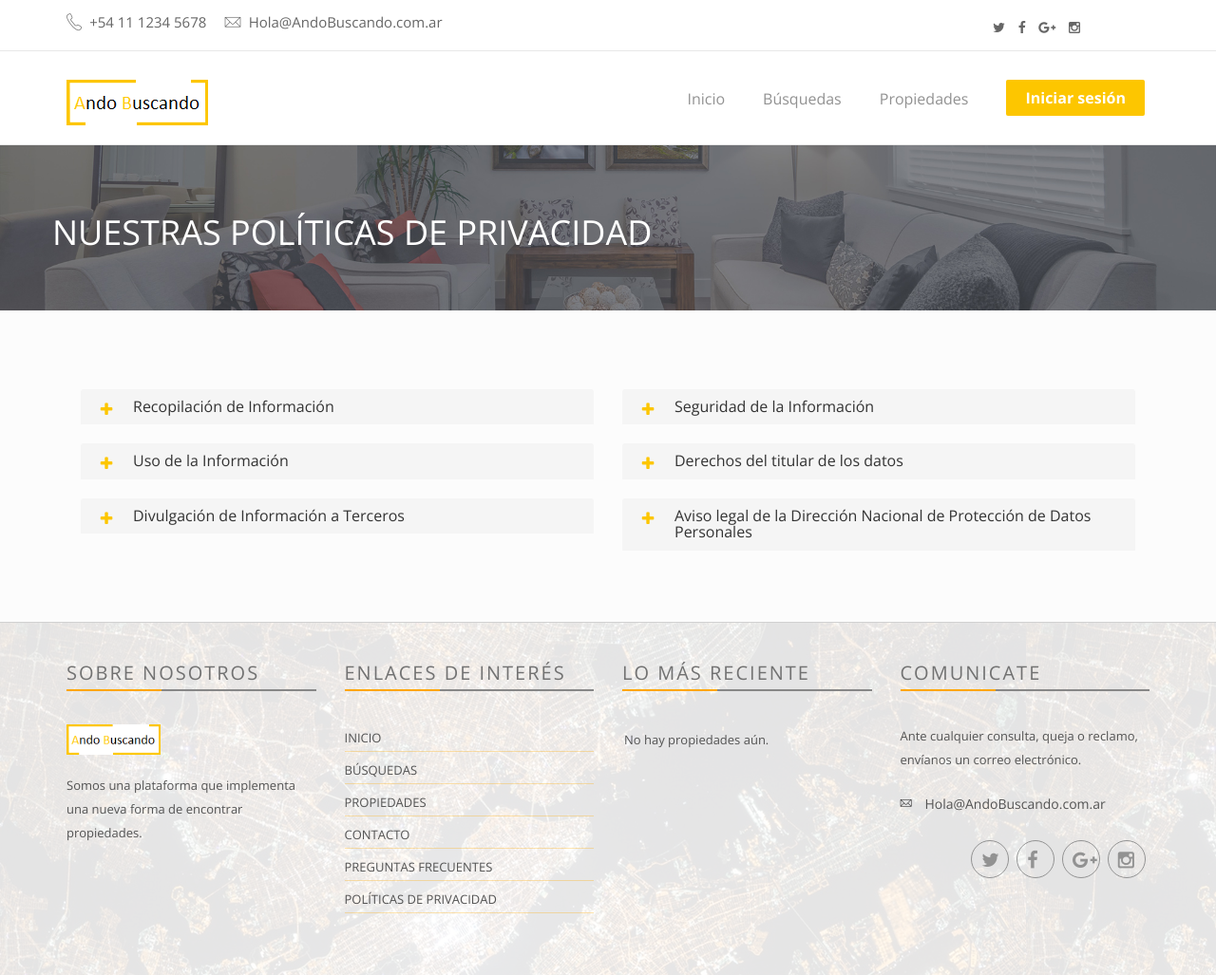
After one commit to enzojb/andoBuscando, a Django app: page /faq/politicas/ in a window 1280 px wide. The commit adds this page. Shown: the whole page at 95% size. Run offline with Django 5.2, Linux system fonts and the light colour scheme; data that the repository does not hold is empty; some libraries are stand-ins or nearby versions.

Commit message:
Add Politicas, Contacto y FAQ

```diff
--- a/andoBuscando/urls.py
+++ b/andoBuscando/urls.py
@@ -28,6 +28,9 @@ urlpatterns = [
     path("logout/", auth_views.LogoutView.as_view(), name='logout'),
     path('usuario/', include('apps.usuario.urls'), name='usuario'),
     path('publicacion/', include('apps.publicacion.urls'), name='publicacion'),
+    path('terminos/', include('apps.publicacion.urls'), name='terminos'),
+    path('contacto/', include('apps.publicacion.urls'), name='contacto'),
+    path('faq/', include('apps.publicacion.urls'), name='faq'),
     path('propiedad/', include('apps.propiedad.urls'), name='propiedad'),
     path('contador/', include('apps.contador.urls'), name='contador'),
 ]
--- a/apps/publicacion/urls.py
+++ b/apps/publicacion/urls.py
@@ -1,5 +1,5 @@
 from django.urls import path
-from apps.publicacion.views import PublicacionListView, DashboardView, PublicacionCargaView, ContactarUsuarioView, PublicacionEdicionView, PublicacionEliminacionView
+from apps.publicacion.views import PublicacionListView, DashboardView, PublicacionCargaView, ContactarUsuarioView, PublicacionEdicionView, PublicacionEliminacionView, PoliticasView, ContactoView, FaqView
 from . import views
 
 urlpatterns=[
@@ -8,5 +8,8 @@ urlpatterns=[
     path("cargar_publicacion/", PublicacionCargaView.as_view(), name="cargar_publicacion"),
     path("contactar_usuario/", ContactarUsuarioView.as_view() , name="contactar_usuario"),
     path("editar_publicacion/<int:pk>/", PublicacionEdicionView.as_view(),name="editar_publicacion"),
-    path("eliminar_publicacion/<int:pk>/", PublicacionEliminacionView.as_view(), name="eliminar_publicacion")
+    path("eliminar_publicacion/<int:pk>/", PublicacionEliminacionView.as_view(), name="eliminar_publicacion"),
+    path("politicas/", PoliticasView.as_view(), name="politicas"),
+    path("contacto/", ContactoView.as_view(), name="contacto"),
+    path("faq/", FaqView.as_view(), name="faq"),
 ]
--- a/apps/publicacion/views.py
+++ b/apps/publicacion/views.py
@@ -140,3 +140,29 @@ class PublicacionEliminacionView(DeleteView):
         publicacion = self.get_object()
         publicacion.delete()
         return redirect(self.success_url)
+
+class PoliticasView(TemplateView):
+    template_name = 'politicas.html'
+    redirect_field_name = "redirect_to"
+    raise_exception = False
+
+    def get(self,request):
+        return self.render_to_response({})
+
+
+class ContactoView(TemplateView):
+    template_name = 'contacto.html'
+    redirect_field_name = "redirect_to"
+    raise_exception = False
+
+    def get(self,request):
+        return self.render_to_response({})
+
+
+class FaqView(TemplateView):
+    template_name = 'faq.html'
+    redirect_field_name = "redirect_to"
+    raise_exception = False
+
+    def get(self,request):
+        return self.render_to_response({})
--- a/templates/partials/footer.html
+++ b/templates/partials/footer.html
@@ -24,9 +24,9 @@
                             <li><a href="{% url 'index' %}">Inicio</a></li>
                             <li><a href="{% url 'busquedas' %}">Búsquedas</a>  </li>
                             <li><a href="{% url 'propiedades' %}">Propiedades</a>  </li>
-                            <li><a href="#">Contacto</a></li>
-                            <li><a href="#">Preguntas frecuentes</a>  </li>
-                            <li><a href="#">Términos y condiciones</a>  </li>
+                            <li><a href="{% url 'contacto' %}">Contacto</a></li>
+                            <li><a href="{% url 'faq' %}">Preguntas frecuentes</a>  </li>
+                            <li><a href="{% url 'politicas' %}">Políticas de privacidad</a>  </li>
                         </ul>
                     </div>
                 </div>
--- /dev/null
+++ b/templates/politicas.html
@@ -0,0 +1,173 @@
+{% extends 'base.html' %}
+{% load static %}
+
+{% block title %}ANDO BUSCANDO | Página Principal{% endblock %}
+
+{% block content %}
+        <div class="page-head">
+            <div class="container">
+                <div class="row">
+                    <div class="page-head-content">
+                        <h2 class="wow fadeInLeft animated">NUESTRAS POLÍTICAS DE PRIVACIDAD</h2>
+                        <div class="title-line wow fadeInRight animated"></div>
+                    </div>
+                </div>
+            </div>
+        </div>
+
+            <!-- property area -->
+        <div class="content-area recent-property" style="background-color: #FCFCFC; padding-bottom: 55px;">
+            <div class="container">
+
+                <div class="row">
+                    <div class="col-md-10 col-md-offset-1 col-sm-12 text-center page-title">
+                        <!-- /.feature title -->
+                        <!--<h2>Our terms </h2>-->
+                        <br>
+                    </div>
+                </div>
+
+                <div class="row row-feat">
+                    <div class="col-md-12">
+                         <div class="col-sm-6 feat-list">
+                            <div class="panel-group">
+                                <div class="panel panel-default">
+                                    <div class="panel-heading">
+                                         <h4 class="panel-title fqa-title" data-toggle="collapse" data-target="#fqa11" >
+                                            Recopilación de Información
+                                         </h4>
+                                    </div>
+                                    <div id="fqa11" class="panel-collapse collapse fqa-body">
+                                        <div class="panel-body">
+                                            <div>
+                                                Este sitio web puede recopilar datos personales mediante formularios de contacto o solicitudes de búsqueda de propiedades. Los datos solicitados pueden incluir:
+                                                <ul>
+                                                    <li>Nombre completo</li>
+                                                    <li>Dirección de correo electrónico</li>
+                                                    <li>Número de teléfono</li>
+                                                    <li>Preferencias de búsqueda (tipo de inmueble, ubicación, rango de precio, etc.)</li>
+                                                    <li>Mensajes u observaciones ingresadas por el usuario</li>
+                                                </ul>
+                                            </div>
+                                        </div>
+                                    </div>
+                                </div>
+                            </div>
+
+                            <div class="panel-group">
+                                <div class="panel panel-default">
+                                    <div class="panel-heading">
+                                         <h4 class="panel-title fqa-title" data-toggle="collapse" data-target="#fqa22" >
+                                            Uso de la Información
+                                         </h4>
+                                    </div>
+                                    <div id="fqa22" class="panel-collapse collapse fqa-body">
+                                        <div class="panel-body">
+                                            <div>
+                                                La información personal recopilada se utilizará exclusivamente para los siguientes fines:
+                                                <ul>
+                                                    <li> Contactar al usuario con un agente inmobiliario para asistirlo en su búsqueda de propiedades.</li>
+                                                    <li> Ofrecer asesoramiento personalizado sobre inmuebles residenciales, comerciales o de otro tipo.</li>
+                                                    <li> Brindar soporte y atención en relación con los servicios ofrecidos en el sitio.</li>
+                                                    <li> Gestionar la relación entre el usuario y el agente.</li>
+                                                </ul>
+                                                Los datos serán tratados únicamente para las finalidades declaradas y durante el tiempo estrictamente necesario.
+                                            </div>
+                                        </div>
+                                    </div>
+                                </div>
+                            </div>
+
+                            <div class="panel-group">
+                                <div class="panel panel-default">
+                                    <div class="panel-heading">
+                                         <h4 class="panel-title fqa-title" data-toggle="collapse" data-target="#fqa33" >
+                                            Divulgación de Información a Terceros
+                                         </h4>
+                                    </div>
+                                    <div id="fqa33" class="panel-collapse collapse fqa-body">
+                                        <div class="panel-body">
+                                            <div>
+                                                El sitio podrá compartir la información personal del usuario con agentes inmobiliarios o colaboradores autorizados con el único propósito de que estos puedan brindar atención directa sobre la búsqueda de inmuebles.
+                                                <br>No se realizará ninguna cesión, venta o alquiler de datos a terceros con fines comerciales sin consentimiento expreso del titular.
+                                                <br>También podrá compartirse información si fuera requerida por organismos públicos en cumplimiento de una obligación legal.
+                                            </div>
+                                        </div>
+                                    </div>
+                                </div>
+                            </div>
+                        </div>
+                        <div class="col-sm-6 feat-list">
+                            <div class="panel-group">
+                                <div class="panel panel-default">
+                                    <div class="panel-heading">
+                                         <h4 class="panel-title fqa-title" data-toggle="collapse" data-target="#fqa1" >
+                                            Seguridad de la Información
+                                         </h4>
+                                    </div>
+                                    <div id="fqa1" class="panel-collapse collapse fqa-body">
+                                        <div class="panel-body">
+                                            <div>
+                                                Se aplican medidas de seguridad técnicas y organizativas adecuadas para proteger los datos personales de accesos no autorizados, pérdida, alteración o destrucción.
+                                                <br>Estas medidas incluyen:
+                                                <ul>
+                                                    <li>Almacenamiento seguro de la información.</li>
+                                                    <li>Acceso restringido solo a personal autorizado.</li>
+                                                    <li>Supervisión del cumplimiento de la normativa de protección de datos.</li>
+                                                </ul>
+                                            </div>
+                                        </div>
+                                    </div>
+                                </div>
+                            </div>
+
+                            <div class="panel-group">
+                                <div class="panel panel-default">
+                                    <div class="panel-heading">
+                                         <h4 class="panel-title fqa-title" data-toggle="collapse" data-target="#fqa2" >
+                                            Derechos del titular de los datos
+                                         </h4>
+                                    </div>
+                                    <div id="fqa2" class="panel-collapse collapse fqa-body">
+                                        <div class="panel-body">
+                                            <div>
+                                                De acuerdo con la Ley Nº 25.326, el usuario tiene derecho a:
+                                                <ul>
+                                                    <li> Acceder a sus datos personales almacenados.</li>
+                                                    <li> Solicitar la rectificación de datos inexactos o incompletos.</li>
+                                                    <li> Solicitar la supresión de sus datos cuando lo desee, salvo obligaciones legales que impidan su eliminación.</li>
+                                                </ul>
+                                                Para ejercer estos derechos, el usuario podrá enviar un correo electrónico a Hola@AndoBuscando.com.ar indicando su solicitud.
+                                            </div>
+                                        </div>
+                                    </div>
+                                </div>
+                            </div>
+
+                            <div class="panel-group">
+                                <div class="panel panel-default">
+                                    <div class="panel-heading">
+                                         <h4 class="panel-title fqa-title" data-toggle="collapse" data-target="#fqa3" >
+                                            Aviso legal de la Dirección Nacional de Protección de Datos Personales
+                                         </h4>
+                                    </div>
+                                    <div id="fqa3" class="panel-collapse collapse fqa-body">
+                                        <div class="panel-body">
+                                            <div>
+                                                “El titular de los datos personales tiene la facultad de ejercer el derecho de acceso a los mismos en forma gratuita a intervalos no inferiores a seis meses, salvo que se acredite un interés legítimo conforme lo establecido en el artículo 14, inciso 3 de la Ley Nº 25.326.
+                                                <br>La Dirección Nacional de Protección de Datos Personales, órgano de control de la Ley Nº 25.326, tiene la atribución de atender las denuncias y reclamos que se interpongan con relación al incumplimiento de las normas sobre protección de datos personales.”
+                                            </div>
+                                        </div>
+                                    </div>
+                                </div>
+                            </div>
+                        </div>
+
+                    </div>
+                </div>
+
+            </div>
+        </div>
+
+
+{% endblock %}
```
Also changed, not shown: templates/contacto.html (added, +57 -0 lines), templates/faq.html (added, +144 -0 lines).
